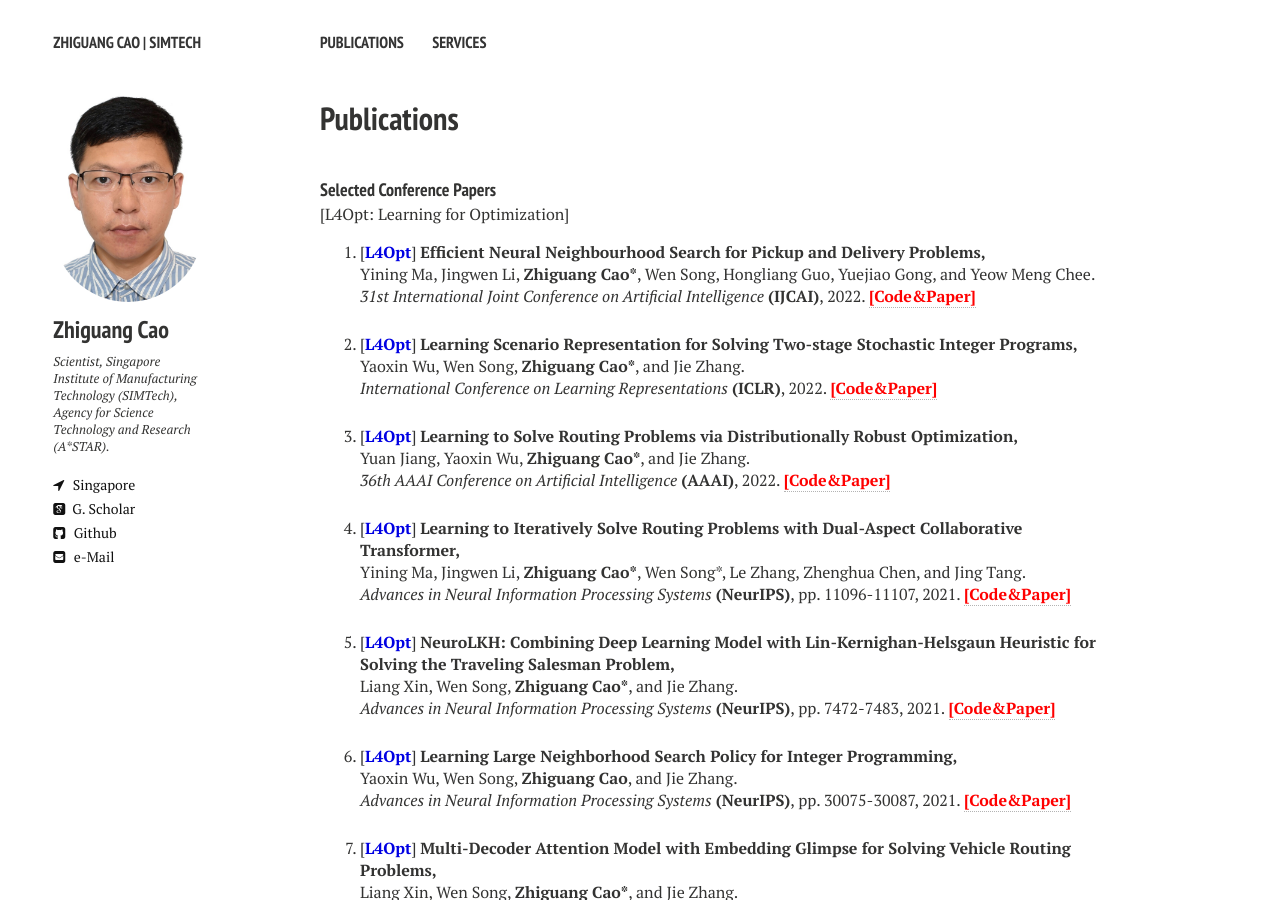
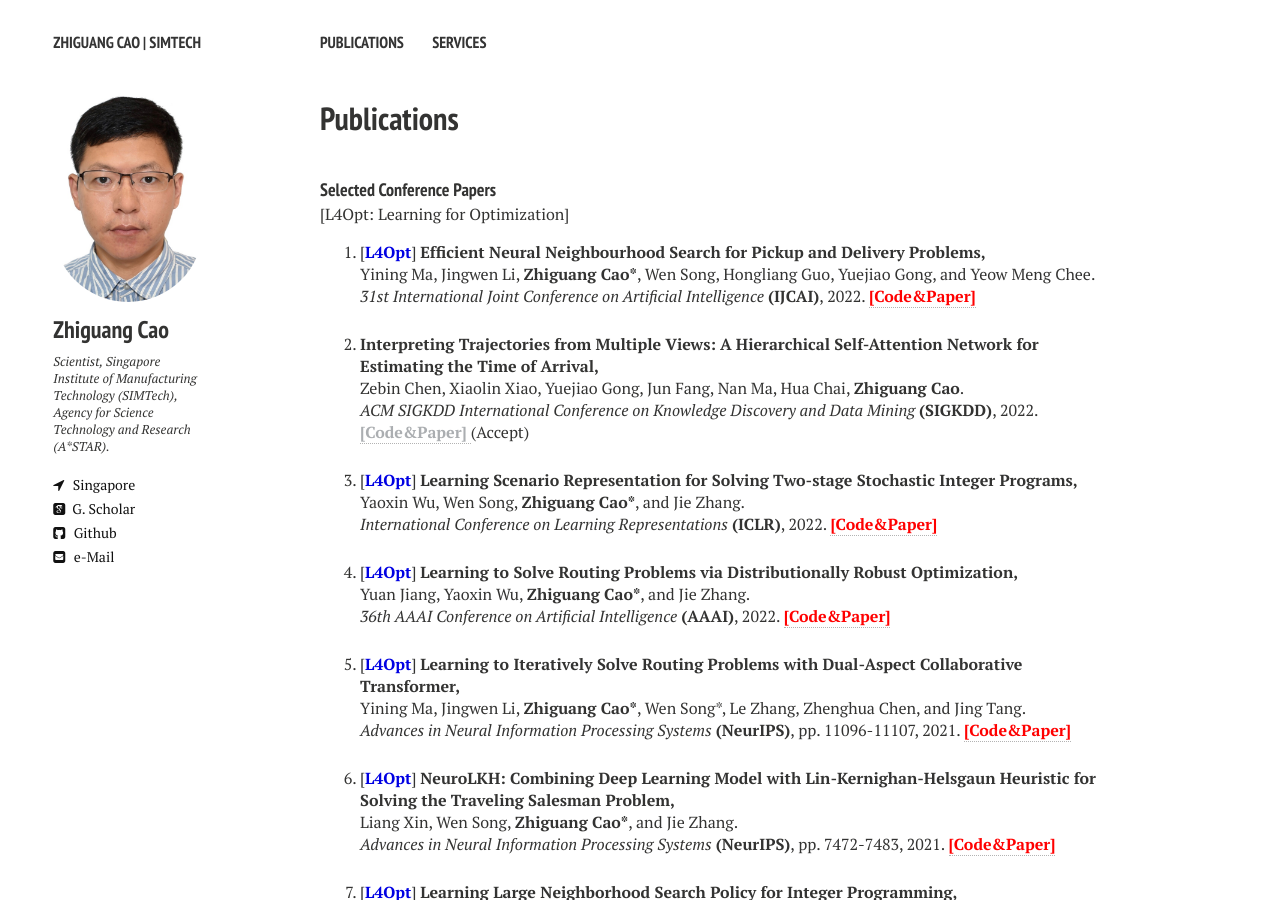
Before and after one commit to zhiguangcaosg/zhiguangcaosg.github.io, a Jekyll site: the page built from publications.md, in a window 1280 px wide and 900 px high. Built offline with Jekyll 4.4.1, drawn with Linux system fonts in a browser that asks for light colours; nearby versions of some CDN libraries.

Commit message:
Update publications.html

```diff
--- a/_layouts/publications.html
+++ b/_layouts/publications.html
@@ -95,6 +95,14 @@ div.bibtex pre { font-size: 75%; overflow: auto;  width: 100%; padding: 0em 0em;
 [<font color="#0000E3"><b>L4Opt</b></font>] <b>Efficient Neural Neighbourhood Search for Pickup and Delivery Problems,</b>
 <br> Yining Ma, Jingwen Li, <b>Zhiguang Cao*</b>, Wen Song, Hongliang Guo, Yuejiao Gong, and Yeow Meng Chee.<br>
 <i>31st International Joint Conference on Artificial Intelligence</i> <b>(IJCAI)</b>, 2022. <a href="https://github.com/yining043/PDP-N2S" target="_blank"> <font color="#FF0000"><b>[Code&Paper]</b> </font></a>
+</p>
+</li>
+
+<li>
+<p>
+<b>Interpreting Trajectories from Multiple Views: A Hierarchical Self-Attention Network for Estimating the Time of Arrival,</b>
+<br> Zebin Chen, Xiaolin Xiao, Yuejiao Gong, Jun Fang, Nan Ma, Hua Chai, <b>Zhiguang Cao</b>.<br>
+<i>ACM SIGKDD International Conference on Knowledge Discovery and Data Mining</i> <b>(SIGKDD)</b>, 2022. <a href="https://zhiguangcaosg.github.io/publications/"> <font color="#ABAEB1"><b>[Code&Paper]</b> </font></a> (Accept)
 </p>
 </li>
 
```
